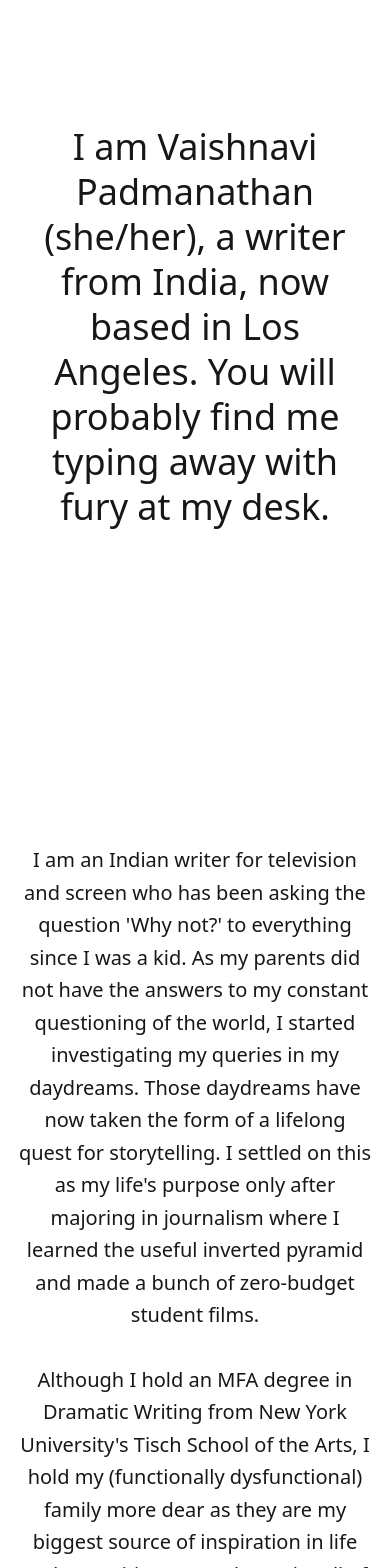
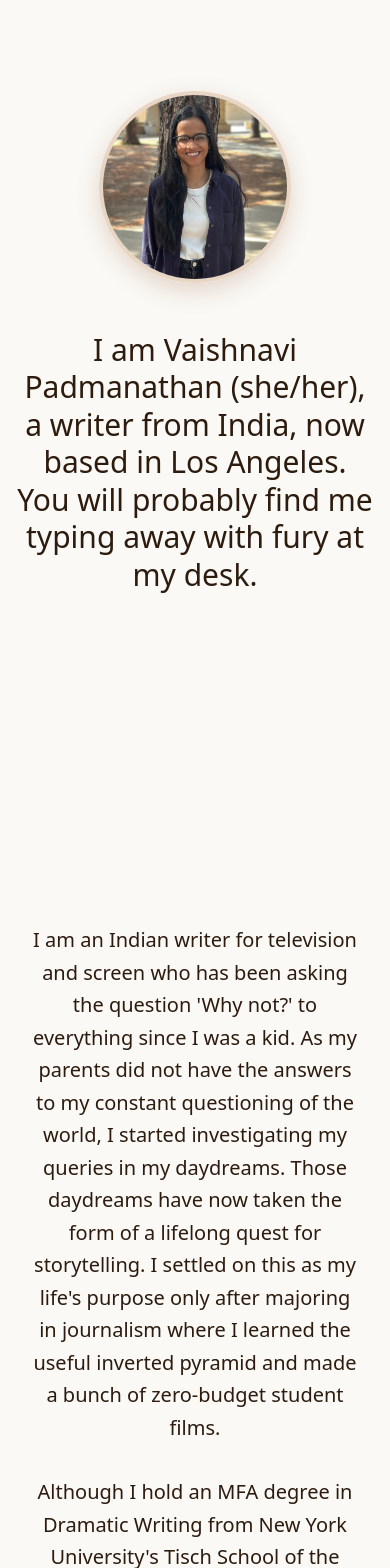
Before and after one commit to kiranraaj19/vaish, a Next.js app: page / in a window 390 px wide. Shown: the part 80-1648 px from the top of the page. Built offline with nearby package versions, Linux system fonts and the light colour scheme; a web font is replaced by a local one.

Commit message:
First Commit 2

```diff
--- a/src/app/globals.css
+++ b/src/app/globals.css
@@ -1,10 +1,13 @@
 @import "tailwindcss";
 
 :root {
-  --background: #ffffff;
-  --foreground: #171717;
-  --accent: #8b5cf6;
-  --muted: #6b7280;
+  --background: #faf9f6;
+  --foreground: #2d1b0e;
+  --accent: #8b4513;
+  --muted: #6b4f3f;
+  --card-bg: #ffffff;
+  --card-border: #e8d5c4;
+  --card-shadow: rgba(139, 69, 19, 0.1);
 }
 
 @theme inline {
@@ -12,15 +15,20 @@
   --color-foreground: var(--foreground);
   --color-accent: var(--accent);
   --color-muted: var(--muted);
+  --color-card-bg: var(--card-bg);
+  --color-card-border: var(--card-border);
+  --color-card-shadow: var(--card-shadow);
   --font-sans: var(--font-inter);
   --font-serif: var(--font-playfair);
 }
 
 @media (prefers-color-scheme: dark) {
   :root {
-    --background: #0a0a0a;
-    --foreground: #ededed;
-    --muted: #9ca3af;
+    --background: #1a0f0a;
+    --foreground: #f5e6d3;
+    --muted: #c4a484;
+    --card-bg: #2d1b0e;
+    --card-border: #4a2c1a;
   }
 }
 
@@ -85,3 +93,26 @@ section.animate-fade-in {
   opacity: 1;
   transform: translateY(0);
 }
+
+/* Beautiful card styles */
+.beautiful-card {
+  background: var(--card-bg);
+  border: 1px solid var(--card-border);
+  border-radius: 16px;
+  box-shadow: 0 4px 20px var(--card-shadow);
+  transition: all 0.3s ease;
+  overflow: hidden;
+}
+
+.beautiful-card:hover {
+  transform: translateY(-4px);
+  box-shadow: 0 8px 30px rgba(139, 69, 19, 0.15);
+  border-color: var(--accent);
+}
+
+/* Profile picture styles */
+.profile-picture {
+  border-radius: 50%;
+  border: 4px solid var(--card-border);
+  box-shadow: 0 8px 25px rgba(139, 69, 19, 0.2);
+}
--- a/src/components/About.tsx
+++ b/src/components/About.tsx
@@ -1,6 +1,65 @@
+'use client';
+
+import { useEffect, useRef, useState } from 'react';
+
 const About = () => {
+  const containerRef = useRef<HTMLDivElement>(null);
+  const contentRef = useRef<HTMLDivElement>(null);
+  const [isSticky, setIsSticky] = useState(false);
+  const [contentScrolled, setContentScrolled] = useState(0);
+
+  useEffect(() => {
+    const handleScroll = () => {
+      if (!containerRef.current || !contentRef.current) return;
+
+      const container = containerRef.current;
+      const content = contentRef.current;
+      const rect = container.getBoundingClientRect();
+      const windowHeight = window.innerHeight;
+      const contentHeight = content.scrollHeight;
+      const containerHeight = container.offsetHeight;
+      const maxScroll = Math.max(0, contentHeight - containerHeight);
+
+      // Calculate when to start sticky behavior
+      const stickyStart = windowHeight * 0.5; // Start when section is 50% in view
+      const stickyEnd = windowHeight + contentHeight - containerHeight;
+
+      if (rect.top <= stickyStart && rect.bottom >= stickyEnd) {
+        // Sticky phase - section is fixed, content scrolls
+        setIsSticky(true);
+        const scrollProgress = (windowHeight - rect.top) / (stickyEnd - stickyStart);
+        const currentScroll = Math.min(maxScroll, scrollProgress * maxScroll);
+        setContentScrolled(currentScroll);
+        content.style.transform = `translateY(-${currentScroll}px)`;
+      } else if (rect.top > stickyStart) {
+        // Before sticky phase
+        setIsSticky(false);
+        setContentScrolled(0);
+        content.style.transform = 'translateY(0)';
+      } else {
+        // After sticky phase - allow normal scrolling
+        setIsSticky(false);
+        setContentScrolled(maxScroll);
+        content.style.transform = `translateY(-${maxScroll}px)`;
+      }
+    };
+
+    window.addEventListener('scroll', handleScroll);
+    return () => window.removeEventListener('scroll', handleScroll);
+  }, []);
+
   return (
-    <div className="max-w-4xl mx-auto">
+    <div
+      ref={containerRef}
+      className={`about-container min-h-screen flex items-center justify-center px-4 py-20 ${
+        isSticky ? 'fixed top-0 left-0 right-0 z-10' : 'relative'
+      }`}
+    >
+      <div className="about-background"></div>
+      <div
+        ref={contentRef}
+        className="about-content max-w-4xl mx-auto transition-transform duration-300 ease-out"
+      >
         <div className="font-serif text-xl md:text-2xl lg:text-3xl leading-relaxed text-center">
           <p className="mb-8">
             I am an Indian writer for television and screen who has been asking the question 'Why not?' to everything since I was a kid. As my parents did not have the answers to my constant questioning of the world, I started investigating my queries in my daydreams. Those daydreams have now taken the form of a lifelong quest for storytelling. I settled on this as my life's purpose only after majoring in journalism where I learned the useful inverted pyramid and made a bunch of zero-budget student films.
@@ -15,6 +74,12 @@ const About = () => {
           </p>
         </div>
       </div>
+
+      {/* Spacer to maintain scroll height when section is fixed */}
+      {isSticky && (
+        <div className="h-screen"></div>
+      )}
+    </div>
   );
 };
 
--- a/src/components/Accomplishments.tsx
+++ b/src/components/Accomplishments.tsx
@@ -82,7 +82,7 @@ const Accomplishments = () => {
         <h3 className="font-serif text-2xl md:text-3xl mb-12 text-center">📺 Credits</h3>
         <div className="grid grid-cols-1 md:grid-cols-2 lg:grid-cols-4 gap-8">
           {credits.map((credit, index) => (
-            <div key={index} className="bg-white rounded-lg shadow-sm border border-gray-100 overflow-hidden hover:shadow-md transition-shadow">
+            <div key={index} className="beautiful-card">
               {credit.image ? (
                 <div className="relative h-48">
                   <Image
@@ -106,10 +106,10 @@ const Accomplishments = () => {
               ) : null}
 
               <div className="p-6">
-                <h4 className="font-serif text-lg font-medium mb-2">{credit.title}</h4>
-                <p className="text-sm text-gray-600 mb-1">{credit.subtitle}</p>
+                <h4 className="font-serif text-lg font-medium mb-2 text-foreground">{credit.title}</h4>
+                <p className="text-sm text-muted mb-1">{credit.subtitle}</p>
                 {credit.role && (
-                  <p className="text-sm text-gray-500">{credit.role}</p>
+                  <p className="text-sm text-muted/80">{credit.role}</p>
                 )}
               </div>
             </div>
@@ -122,7 +122,7 @@ const Accomplishments = () => {
         <h3 className="font-serif text-2xl md:text-3xl mb-12 text-center">🏆 Accolades</h3>
         <div className="grid grid-cols-1 md:grid-cols-2 lg:grid-cols-3 xl:grid-cols-4 gap-8">
           {accolades.map((accolade, index) => (
-            <div key={index} className="bg-white rounded-lg shadow-sm border border-gray-100 overflow-hidden hover:shadow-md transition-shadow">
+            <div key={index} className="beautiful-card">
               <div className="relative h-48">
                 <Image
                   src={accolade.image}
@@ -132,10 +132,10 @@ const Accomplishments = () => {
                 />
               </div>
               <div className="p-6">
-                <h4 className="font-serif text-sm font-medium mb-2">{accolade.title}</h4>
-                <p className="text-xs text-gray-600 mb-1">{accolade.subtitle}</p>
+                <h4 className="font-serif text-sm font-medium mb-2 text-foreground">{accolade.title}</h4>
+                <p className="text-xs text-muted mb-1">{accolade.subtitle}</p>
                 {accolade.category && (
-                  <p className="text-xs text-gray-500">{accolade.category}</p>
+                  <p className="text-xs text-muted/80">{accolade.category}</p>
                 )}
               </div>
             </div>
--- a/src/components/Landing.tsx
+++ b/src/components/Landing.tsx
@@ -1,6 +1,7 @@
 'use client';
 
 import { useEffect, useState } from 'react';
+import Image from 'next/image';
 
 const Landing = () => {
   const [isVisible, setIsVisible] = useState(false);
@@ -10,12 +11,30 @@ const Landing = () => {
   }, []);
 
   return (
-    <div className={`max-w-4xl mx-auto text-center transition-all duration-1000 ${
+    <div className={`max-w-6xl mx-auto transition-all duration-1000 ${
       isVisible ? 'opacity-100 translate-y-0' : 'opacity-0 translate-y-8'
     }`}>
-      <h1 className="font-serif text-4xl md:text-6xl lg:text-7xl font-light leading-tight mb-8">
-        I am Vaishnavi Padmanathan (she/her), a writer from India, now based in Los Angeles. You will probably find me typing away with fury at my desk.
-      </h1>
+      <div className="flex flex-col lg:flex-row items-center justify-center gap-12 lg:gap-16">
+        {/* Profile Picture */}
+        <div className="flex-shrink-0">
+          <div className="relative w-48 h-48 lg:w-64 lg:h-64">
+            <Image
+              src="/static/profilepic/VaishPicture.jpg"
+              alt="Vaishnavi Padmanathan"
+              fill
+              className="profile-picture object-cover"
+              priority
+            />
+          </div>
+        </div>
+
+        {/* Text Content */}
+        <div className="text-center lg:text-left max-w-2xl">
+          <h1 className="font-serif text-3xl md:text-5xl lg:text-6xl font-light leading-tight">
+            I am Vaishnavi Padmanathan (she/her), a writer from India, now based in Los Angeles. You will probably find me typing away with fury at my desk.
+          </h1>
+        </div>
+      </div>
     </div>
   );
 };
--- a/src/components/Navbar.tsx
+++ b/src/components/Navbar.tsx
@@ -23,7 +23,7 @@ const Navbar = () => {
 
   return (
     <nav className={`fixed top-0 left-0 right-0 z-50 transition-all duration-300 ${
-      isScrolled ? 'bg-white/90 backdrop-blur-md shadow-sm' : 'bg-transparent'
+      isScrolled ? 'bg-card-bg/90 backdrop-blur-md shadow-lg border-b border-card-border' : 'bg-transparent'
     }`}>
       <div className="max-w-6xl mx-auto px-4 py-4">
         <div className="flex items-center justify-between">
--- a/src/components/Portfolio.tsx
+++ b/src/components/Portfolio.tsx
@@ -46,7 +46,7 @@ const Portfolio = () => {
   ];
 
   const PortfolioItem = ({ item }: { item: any }) => (
-    <div className="bg-white rounded-lg shadow-sm border border-gray-100 overflow-hidden hover:shadow-md transition-shadow">
+    <div className="beautiful-card">
       <div className="relative h-64">
         <Image
           src={item.image}
@@ -56,9 +56,9 @@ const Portfolio = () => {
         />
       </div>
       <div className="p-6">
-        <h4 className="font-serif text-xl font-medium mb-2">{item.title}</h4>
-        <p className="text-sm text-gray-600 mb-3 font-medium">{item.genre}</p>
-        <p className="text-gray-700 leading-relaxed">{item.description}</p>
+        <h4 className="font-serif text-xl font-medium mb-2 text-foreground">{item.title}</h4>
+        <p className="text-sm text-muted mb-3 font-medium">{item.genre}</p>
+        <p className="text-foreground/80 leading-relaxed">{item.description}</p>
       </div>
     </div>
   );
```
Also changed, not shown: package.json (+7 -6 lines), src/components/Contact.tsx (+9 -7 lines), 1 other file (tests, documents, lock files or other folders). Lines whose indentation alone changed are shown as unchanged.
